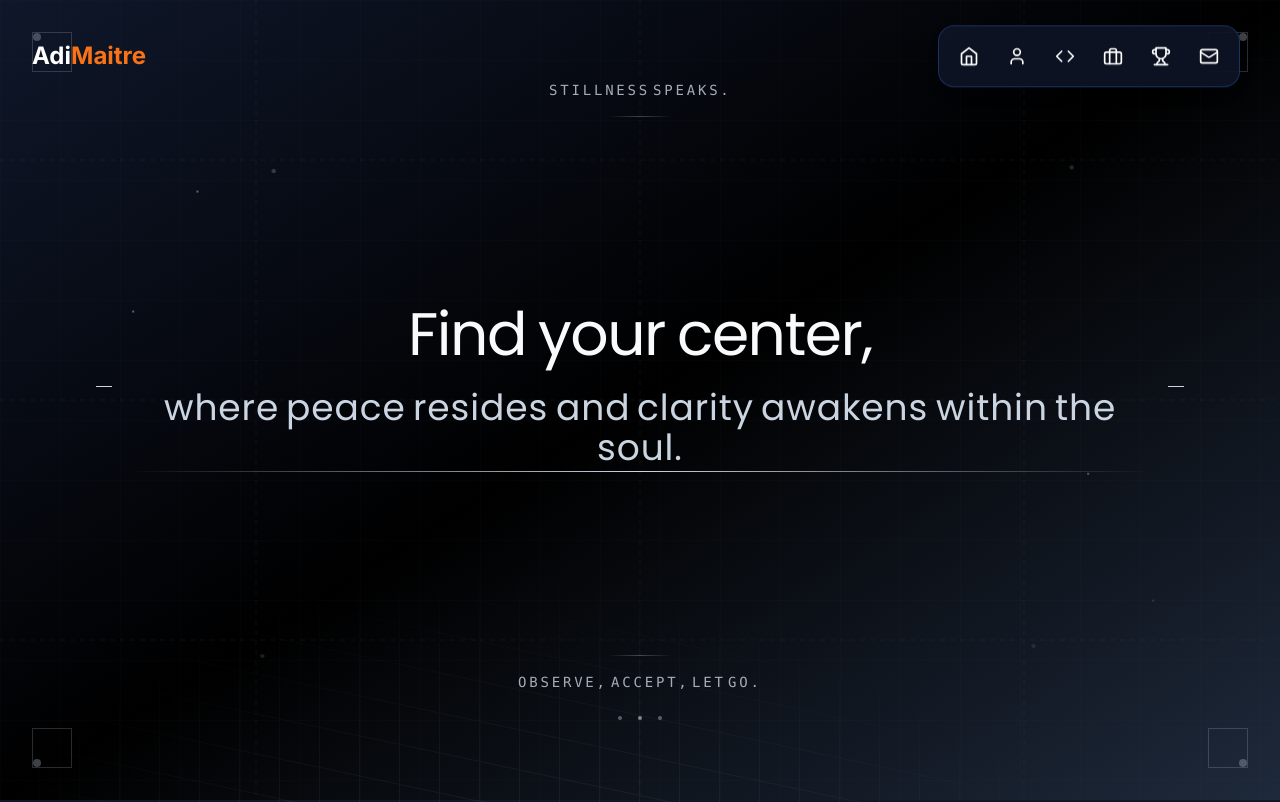
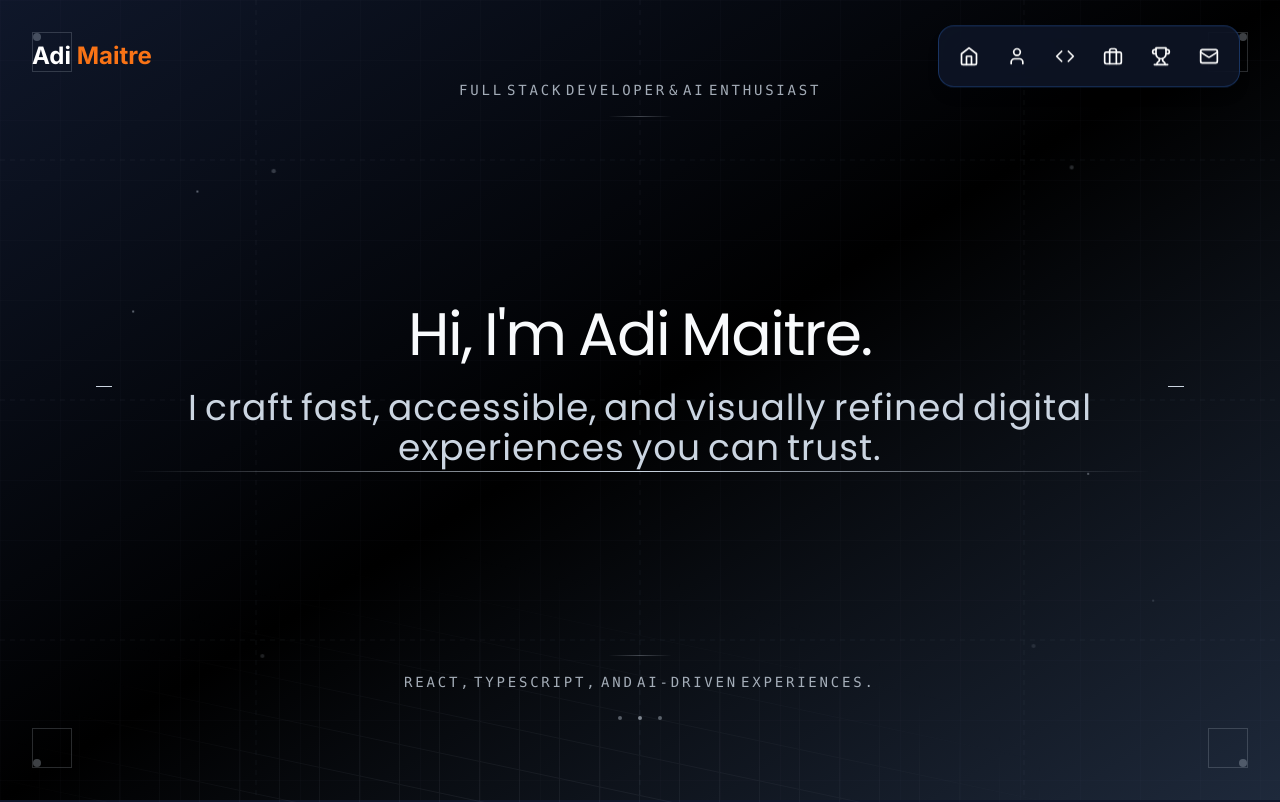
Before and after one commit to IchigoSolos69/portfolio_website, a React (Vite) app: page / in a window 1280 px wide. Shown: the top 802 px of the page. Built offline with nearby package versions, Linux system fonts and the light colour scheme.

Commit message:
landing page fix

```diff
--- a/index.html
+++ b/index.html
@@ -4,8 +4,8 @@
     <meta charset="UTF-8" />
     <link rel="icon" type="image/svg+xml" href="/favicon.ico" />
     <meta name="viewport" content="width=device-width, initial-scale=1.0" />
-    <title>Adi Rajendra Maitre | Professional Portfolio</title>
-    <meta name="description" content="Professional portfolio of Adi Rajendra Maitre - Full Stack Developer, AI Enthusiast, and Community Builder">
+    <title>Adi R. Maitre</title>
+    <meta name="description" content="Portfolio of Adi Rajendra Maitre - Developer, AI Enthusiast, and Community Builder">
     <link href="https://fonts.googleapis.com/css2?family=Inter:wght@300;400;500;600;700&family=Poppins:wght@400;500;600;700&display=swap" rel="stylesheet">
   </head>
   <body>
--- a/src/components/Header.tsx
+++ b/src/components/Header.tsx
@@ -79,7 +79,7 @@ const Header = () => {
         <div className="flex justify-between items-center">
           <div className="flex-shrink-0">
             <a href="#home" className="text-2xl font-bold text-white">
-              Adi<span className="text-accent">Maitre</span>
+              Adi<span className="text-accent"> Maitre</span>
             </a>
           </div>
 
--- a/src/components/ui/digital-serenity-animated-landing-page.tsx
+++ b/src/components/ui/digital-serenity-animated-landing-page.tsx
@@ -141,7 +141,10 @@ const DigitalSerenity = () => {
   return (
     <>
       <style>{pageStyles}</style>
-      <div className="min-h-screen bg-gradient-to-br from-slate-900 via-black to-slate-800 text-slate-100 font-primary overflow-hidden relative">
+      <section
+        id="home"
+        className="min-h-screen bg-gradient-to-br from-slate-900 via-black to-slate-800 text-slate-100 font-primary overflow-hidden relative"
+      >
 
         <svg className="absolute inset-0 w-full h-full pointer-events-none" xmlns="http://www.w3.org/2000/svg" aria-hidden="true">
           <defs>
@@ -186,31 +189,38 @@ const DigitalSerenity = () => {
         <div className="relative z-10 min-h-screen flex flex-col justify-between items-center px-6 py-10 sm:px-8 sm:py-12 md:px-16 md:py-20">
           <div className="text-center">
             <h2 className="text-xs sm:text-sm font-mono font-light text-slate-300 uppercase tracking-[0.2em] opacity-80">
-              <span className="word-animate" data-delay="0">Stillness</span>
-              <span className="word-animate" data-delay="300">speaks.</span>
+              <span className="word-animate" data-delay="0">Full</span>
+              <span className="word-animate" data-delay="250">Stack</span>
+              <span className="word-animate" data-delay="500">Developer</span>
+              <span className="word-animate" data-delay="900">&amp;</span>
+              <span className="word-animate" data-delay="1150">AI</span>
+              <span className="word-animate" data-delay="1400">Enthusiast</span>
             </h2>
             <div className="mt-4 w-12 sm:w-16 h-px bg-gradient-to-r from-transparent via-slate-300 to-transparent opacity-30 mx-auto"></div>
           </div>
 
           <div className="text-center max-w-5xl mx-auto relative">
-            {/* Responsive Main Heading Sizes */}
+            {/* Main Heading with personal information */}
             <h1 className="text-3xl sm:text-4xl md:text-5xl lg:text-6xl font-extralight leading-tight tracking-tight text-slate-50 text-decoration-animate">
               <div className="mb-4 md:mb-6">
-                <span className="word-animate" data-delay="700">Find</span>
-                <span className="word-animate" data-delay="850">your</span>
-                <span className="word-animate" data-delay="1000">center,</span>
+                <span className="word-animate" data-delay="700">Hi,</span>
+                <span className="word-animate" data-delay="900">I'm</span>
+                <span className="word-animate" data-delay="1150">Adi</span>
+                <span className="word-animate" data-delay="1350">Maitre.</span>
               </div>
-              {/* Responsive Secondary Heading Sizes & Added tracking-wide for letter spacing */}
               <div className="text-xl sm:text-2xl md:text-3xl lg:text-4xl font-thin text-slate-300 leading-relaxed tracking-wide">
-                <span className="word-animate" data-delay="1400">where</span>
-                <span className="word-animate" data-delay="1550">peace</span>
-                <span className="word-animate" data-delay="1700">resides</span>
-                <span className="word-animate" data-delay="1850">and</span>
-                <span className="word-animate" data-delay="2000">clarity</span>
-                <span className="word-animate" data-delay="2150">awakens</span>
-                <span className="word-animate" data-delay="2300">within</span>
-                <span className="word-animate" data-delay="2450">the</span>
-                <span className="word-animate" data-delay="2600">soul.</span>
+                <span className="word-animate" data-delay="1700">I</span>
+                <span className="word-animate" data-delay="1850">craft</span>
+                <span className="word-animate" data-delay="2000">fast,</span>
+                <span className="word-animate" data-delay="2150">accessible,</span>
+                <span className="word-animate" data-delay="2300">and</span>
+                <span className="word-animate" data-delay="2450">visually</span>
+                <span className="word-animate" data-delay="2600">refined</span>
+                <span className="word-animate" data-delay="2750">digital</span>
+                <span className="word-animate" data-delay="2900">experiences</span>
+                <span className="word-animate" data-delay="3050">you</span>
+                <span className="word-animate" data-delay="3200">can</span>
+                <span className="word-animate" data-delay="3350">trust.</span>
               </div>
             </h1>
             {/* Responsive Detail Line Offsets */}
@@ -221,10 +231,11 @@ const DigitalSerenity = () => {
           <div className="text-center">
             <div className="mb-4 w-12 sm:w-16 h-px bg-gradient-to-r from-transparent via-slate-300 to-transparent opacity-30 mx-auto"></div>
             <h2 className="text-xs sm:text-sm font-mono font-light text-slate-300 uppercase tracking-[0.2em] opacity-80">
-              <span className="word-animate" data-delay="3000">Observe,</span>
-              <span className="word-animate" data-delay="3200">accept,</span>
-              <span className="word-animate" data-delay="3400">let</span>
-              <span className="word-animate" data-delay="3550">go.</span>
+              <span className="word-animate" data-delay="3300">React,</span>
+              <span className="word-animate" data-delay="3450">TypeScript,</span>
+              <span className="word-animate" data-delay="3600">and</span>
+              <span className="word-animate" data-delay="3750">AI-driven</span>
+              <span className="word-animate" data-delay="3900">experiences.</span>
             </h2>
             <div className="mt-6 flex justify-center space-x-4 opacity-0" style={{ animation: 'word-appear 1s ease-out forwards', animationDelay: '4.2s' }}>
               <div className="w-1 h-1 bg-slate-300 rounded-full opacity-40"></div>
@@ -252,7 +263,7 @@ const DigitalSerenity = () => {
             style={{ left: `${ripple.x}px`, top: `${ripple.y}px` }}
           ></div>
         ))}
-      </div>
+      </section>
     </>
   );
 };
```
